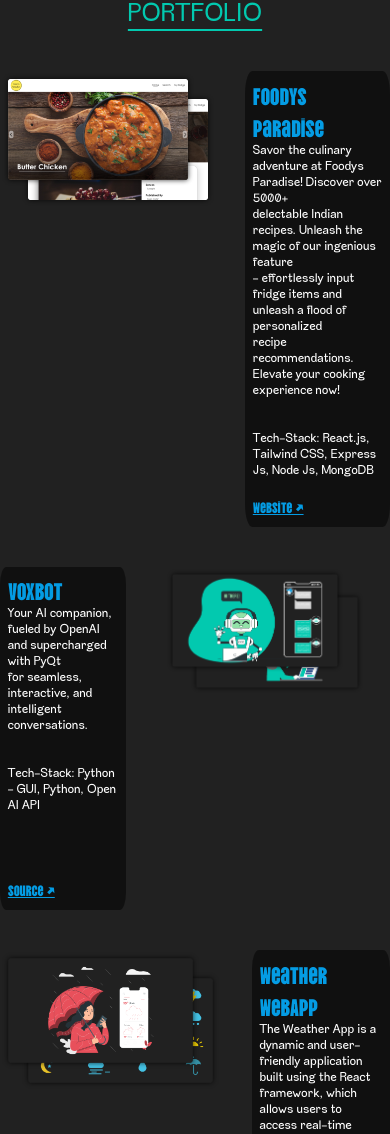
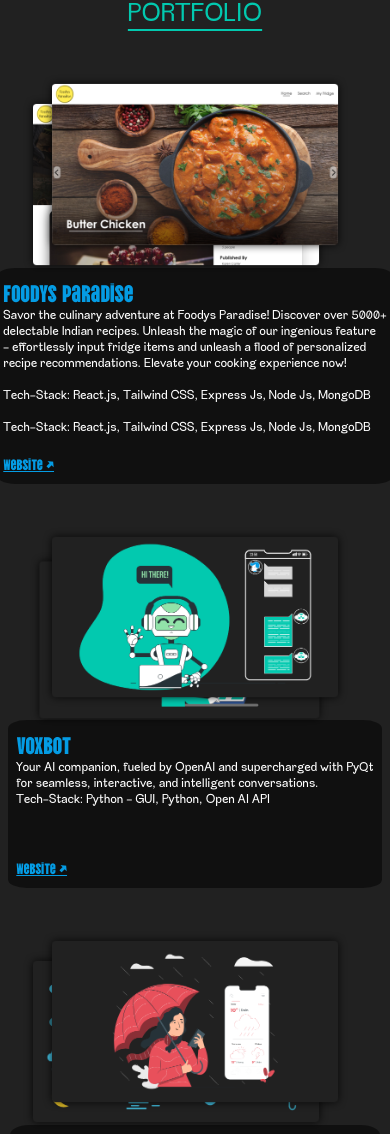
Before and after one commit to VedangPaithankar/Portfolio-Website, a React (Create React App) app: page / in a window 390 px wide. Shown: the part 389-1523 px from the top of the page. Built offline with nearby package versions, Linux system fonts and the light colour scheme.

Commit message:
Responsive

```diff
--- a/package.json
+++ b/package.json
@@ -9,6 +9,7 @@
     "react": "^18.2.0",
     "react-dom": "^18.2.0",
     "react-draggable": "^4.4.6",
+    "react-responsive": "^9.0.2",
     "react-scripts": "5.0.1",
     "react-scroll": "^1.9.0",
     "web-vitals": "^2.1.4"
--- a/src/components/InfoCard1.jsx
+++ b/src/components/InfoCard1.jsx
@@ -1,3 +1,4 @@
+// InfoCard.jsx
 import React from "react";
 import PropTypes from "prop-types";
 import "../pages/styles.css";
@@ -6,22 +7,21 @@
     const { image1, image2, heading, description, link, assetlink } = props;
 
     return (
-        <div className="FoodysParadise mt-10 flex justify-center">
+        <div className="FoodysParadise mt-10">
             <div className="imgs relative">
                 <img src={image1} alt="" className="relative z-10 w-1/50 lg:w-1/25" onClick={() => window.open(assetlink[0])} />
-                <img src={image2} alt="" className="" onClick={() => window.open(assetlink[1])} />
+                <img src={image2} alt="" onClick={() => window.open(assetlink[1])} />
             </div>
             <div className="fp_info">
                 <h2 className="text-[#049CE4] text-2xl md:text-4xl lg:text-6xl mb-2 font-fam-vin">{heading}</h2>
                 <p className="text-white text-xs md:text-lg mb-4 md:mb-10 lg:mb-10 md:mt-10 font-fam">
-                    <span>{description[0]}</span><br />
-                    <span>{description[1]}</span><br />
-                    <span>{description[2]}</span><br />
-                    <span>{description[3]}</span><br />
-                    <span>{description[4]}</span><br /><br />
+                    {description.map((line, index) => (
+                        <span key={index}>{line}<br /></span>
+                    ))}
+                    <br />
                     <span>{description[5]}</span><br /><br />
                 </p>
-                <a href={link} className="link underline text-[#049CE4] font-fam-vin text-lg md:text-[0.125rem] lg:text-3xl" target="__blank" rel="noopener noreferrer">
+                <a href={link} className="link underline text-[#049CE4] font-fam-vin text-lg md:text-[0.125rem] lg:text-3xl" target="_blank" rel="noopener noreferrer">
                     Website ↗
                 </a>
             </div>
--- a/src/pages/Portfolio.js
+++ b/src/pages/Portfolio.js
@@ -11,8 +11,12 @@
 import WA2 from "../assets/wa2.png";
 import MR1 from "../assets/mr1.png";
 import MR2 from "../assets/mr2.png";
+import { useMediaQuery } from 'react-responsive';
 
 const Portfolio = () => {
+
+    const isMobile = useMediaQuery({ maxWidth: 767 });
+
     const infoCardProps1 = {
         image1: FP1,
         image2: FP2,
@@ -86,11 +90,22 @@
     return (
         <div className="Portfolio relative z-0 mt-10 md:mt-20 lg:mt-40">
             <h1 className="font-fam text-[#02C9AF] text-2xl md:text-4xl lg:text-6xl text-center underline underline-offset-8 decoration-[#02C9AF]">PORTFOLIO</h1>
-            <div className="justify-center ">
-                <InfoCard1 {...infoCardProps1} />
-                <InfoCard2 {...infoCardProps2} />
-                <InfoCard3 {...infoCardProps3} />
-                <InfoCard4 {...infoCardProps4} />
+            <div className="justify-center">
+            {isMobile ? (
+                <>
+                    <InfoCard1 {...infoCardProps1} />
+                    <InfoCard1 {...infoCardProps2} />
+                    <InfoCard1 {...infoCardProps3} />
+                    <InfoCard1 {...infoCardProps4} />
+                </>
+                ) : (
+                <>
+                    <InfoCard1 {...infoCardProps1} />
+                    <InfoCard2 {...infoCardProps2} />
+                    <InfoCard3 {...infoCardProps3} />
+                    <InfoCard4 {...infoCardProps4} />
+                </>
+            )}
             </div>
         </div>
     );
--- a/src/pages/styles.css
+++ b/src/pages/styles.css
@@ -145,8 +145,8 @@
 .card {
   margin: 2%;
   position: relative; /* Add position relative to make absolute positioning work */
-  width: 150px;
-  height: 150px;
+  width: 95px;
+  height: 95px;
   background-color: #212121;
   border: 2px solid #02C9AF;
   border-radius: 3%;
@@ -218,3 +218,32 @@
 .background-color{
   background-color: #049CE4;
 }
+
+/* styles.css */
+.FoodysParadise {
+  display: flex;
+  flex-direction: column;
+  align-items: center; /* Center items horizontally in column layout */
+
+}
+
+@media screen and (min-width: 768px) {
+  .FoodysParadise {
+    flex-direction: row;
+    justify-content: center; /* Center items horizontally in row layout */
+  }
+}
+
+.imgs {
+  display: flex;
+  justify-content: center; /* Center items horizontally in mobile screen */
+}
+
+.imgs img {
+  width: 80%; /* Adjust the percentage according to your design needs */
+}
+
+.fp_info {
+  margin-top: 10px;
+  width: max-content;
+}
```
Also changed, not shown: 1 other file (tests, documents, lock files or other folders).
